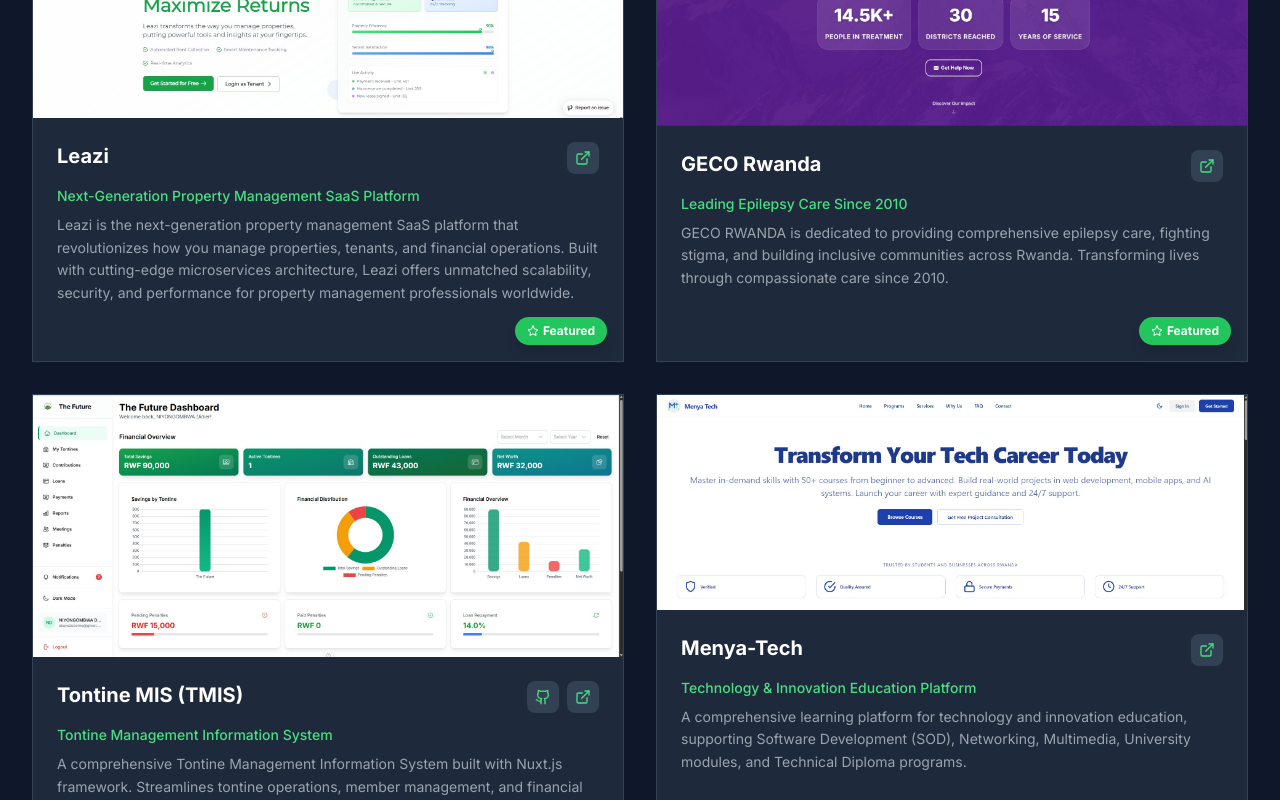
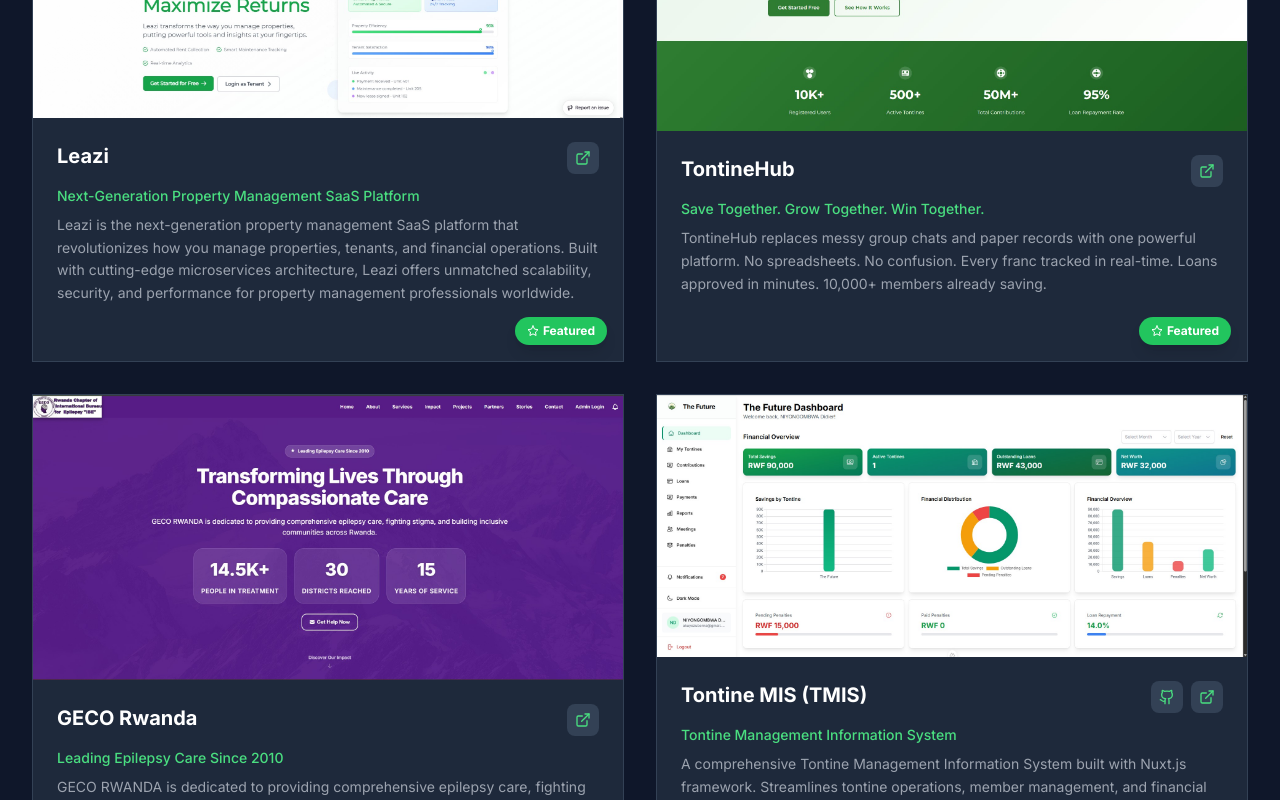
Before and after one commit to kwizerisezerano/MyProfile, a Next.js app: page / in a window 1280 px wide. Shown: the part 4980-5780 px from the top of the page. Built offline with nearby package versions, Linux system fonts and the light colour scheme; no server answers; the database is empty.

Commit message:
fix:project tontinehub

```diff
--- a/app/components/Projects.tsx
+++ b/app/components/Projects.tsx
@@ -36,6 +36,16 @@
     },
     {
       id: 2,
+      title: t('projects.items.tontinehub.title'),
+      description: t('projects.items.tontinehub.description'),
+      longDescription: t('projects.items.tontinehub.longDescription'),
+      image: '/images/projects/tontinehub.jpg',
+      tags: ['FinTech', 'Savings', 'React', 'Node.js', 'PostgreSQL'],
+      link: '#',
+      featured: true
+    },
+    {
+      id: 3,
       title: t('projects.items.geco.title'),
       description: t('projects.items.geco.description'),
       longDescription: t('projects.items.geco.longDescription'),
@@ -45,7 +55,7 @@
       featured: true
     },
     {
-      id: 3,
+      id: 4,
       title: t('projects.items.tmis.title'),
       description: t('projects.items.tmis.description'),
       longDescription: t('projects.items.tmis.longDescription'),
@@ -56,7 +66,7 @@
       featured: true
     },
     {
-      id: 4,
+      id: 5,
       title: t('projects.items.menya.title'),
       description: t('projects.items.menya.description'),
       longDescription: t('projects.items.menya.longDescription'),
@@ -66,7 +76,17 @@
       featured: true
     },
     {
-      id: 5,
+      id: 6,
+      title: t('projects.items.tontinehub.title'),
+      description: t('projects.items.tontinehub.description'),
+      longDescription: t('projects.items.tontinehub.longDescription'),
+      image: '/images/projects/tontinehub.jpg',
+      tags: ['FinTech', 'Savings', 'React', 'Node.js', 'PostgreSQL'],
+      link: '#',
+      featured: false
+    },
+    {
+      id: 7,
       title: t('projects.items.marketspot.title'),
       description: t('projects.items.marketspot.description'),
       longDescription: t('projects.items.marketspot.longDescription'),
@@ -76,7 +96,7 @@
       featured: false
     },
     {
-      id: 6,
+      id: 8,
       title: t('projects.items.smartmarket.title'),
       description: t('projects.items.smartmarket.description'),
       longDescription: t('projects.items.smartmarket.longDescription'),
@@ -216,7 +236,7 @@
             <div className="grid grid-cols-1 md:grid-cols-2 gap-6">
               {otherProjects.map((project) => {
                 // Get icon based on project
-                const ProjectIcon = project.id === 5 ? Store : project.id === 6 ? BarChart3 : ArrowUpRight;
+                const ProjectIcon = project.id === 7 ? Store : project.id === 8 ? BarChart3 : ArrowUpRight;
 
                 return (
                 <div
--- a/app/locales/en.json
+++ b/app/locales/en.json
@@ -143,6 +143,11 @@
         "title": "Smart Market MIS",
         "description": "Intelligent Market Management Solution",
         "longDescription": "Feature-rich market management system with analytics, vendor portal, and automated reporting capabilities."
+      },
+      "tontinehub": {
+        "title": "TontineHub",
+        "description": "Save Together. Grow Together. Win Together.",
+        "longDescription": "TontineHub replaces messy group chats and paper records with one powerful platform. No spreadsheets. No confusion. Every franc tracked in real-time. Loans approved in minutes. 10,000+ members already saving."
       }
     }
   },
--- a/app/locales/es.json
+++ b/app/locales/es.json
@@ -143,6 +143,11 @@
         "title": "Smart Market MIS",
         "description": "Solución Inteligente de Gestión de Mercados",
         "longDescription": "Sistema de gestión de mercados rico en funciones con análisis, portal para vendedores y capacidades de generación de informes automatizados."
+      },
+      "tontinehub": {
+        "title": "TontineHub",
+        "description": "Ahorra Juntos. Crece Juntos. Gana Juntos.",
+        "longDescription": "TontineHub reemplaza los chats grupales desordenados y los registros en papel con una sola plataforma poderosa. Sin hojas de cálculo. Sin confusión. Cada franco rastreado en tiempo real. Préstamos aprobados en minutos. Más de 10,000 miembros ya ahorrando."
       }
     }
   },
--- a/app/locales/fr.json
+++ b/app/locales/fr.json
@@ -143,6 +143,11 @@
         "title": "Smart Market MIS",
         "description": "Solution intelligente de gestion de marché",
         "longDescription": "Système de gestion de marché riche en fonctionnalités avec des analyses, un portail pour les vendeurs et des capacités de reporting automatisé."
+      },
+      "tontinehub": {
+        "title": "TontineHub",
+        "description": "Épargnez Ensemble. Grandissez Ensemble. Gagnez Ensemble.",
+        "longDescription": "TontineHub remplace les discussions de groupe désordonnées et les dossiers papier par une seule plateforme puissante. Pas de tableurs. Pas de confusion. Chaque franc suivi en temps réel. Prêts approuvés en quelques minutes. Plus de 10 000 membres épargnent déjà."
       }
     }
   },
--- a/app/locales/hi.json
+++ b/app/locales/hi.json
@@ -143,6 +143,11 @@
         "title": "Smart Market MIS",
         "description": "इंटेलिजेंट मार्केट मैनेजमेंट सॉल्यूशन",
         "longDescription": "एनालिटिक्स, वेंडर पोर्टल और स्वचालित रिपोर्टिंग क्षमताओं के साथ फीचर-समृद्ध बाजार प्रबंधन प्रणाली।"
+      },
+      "tontinehub": {
+        "title": "TontineHub",
+        "description": "साथ बचाएं। साथ बढ़ें। साथ जीतें।",
+        "longDescription": "TontineHub अव्यवस्थित ग्रुप चैट और कागजी रिकॉर्ड को एक शक्तिशाली प्लेटफॉर्म से बदलता है। कोई स्प्रेडशीट नहीं। कोई भ्रम नहीं। हर फ्रैंक रियल-टाइम में ट्रैक किया गया। मिनटों में ऋण स्वीकृत। 10,000+ सदस्य पहले से बचत कर रहे हैं।"
       }
     }
   },
--- a/app/locales/rw.json
+++ b/app/locales/rw.json
@@ -143,6 +143,11 @@
         "title": "Smart Market MIS",
         "description": "Igisubizo cy'ubwenge bwo gucunga isoko",
         "longDescription": "Sisitemu yo gucunga isoko ifite ibikoresho byo gusesengura amakuru n'izindi miterere ifasha mu gutanga raporo."
+      },
+      "tontinehub": {
+        "title": "TontineHub",
+        "description": "Kuzigama Hamwe. Gukura Hamwe. Gutsinda Hamwe.",
+        "longDescription": "TontineHub ikemura  ibibazo by'itumanaho n'inyandiko nki mpapuro . Nta spreadsheet. Nta ngorane. Ifaranga ryose rikurikiranwa mu gihe nyacyo. Inguzanyo zemezwa mu minota mike. Abanyamuryango barenga 10,000 bazigama."
       }
     }
   },
--- a/app/locales/sw.json
+++ b/app/locales/sw.json
@@ -143,6 +143,11 @@
         "title": "Smart Market MIS",
         "description": "Suluhisho Mahiri la Usimamizi wa Soko",
         "longDescription": "Mfumo wa usimamizi wa soko wenye vipengele vingi ukiwa na uchambuzi, tovuti ya wauzaji, na uwezo wa kuripoti otomatiki."
+      },
+      "tontinehub": {
+        "title": "TontineHub",
+        "description": "Okoa Pamoja. Kukua Pamoja. Kushinda Pamoja.",
+        "longDescription": "TontineHub inabadilisha mazungumzo ya kikundi yenye msongamano na rekodi za karatasi na jukwaa moja lenye nguvu. Hakuna lahajedwali. Hakuna mkanganyiko. Kila faranga inafuatiliwa wakati halisi. Mikopo inaidhinishwa kwa dakika. Wanachama zaidi ya 10,000 tayari wanaweka akiba."
       }
     }
   },
```
Also changed, not shown: public/images/projects/tontinehub.jpg (added).
